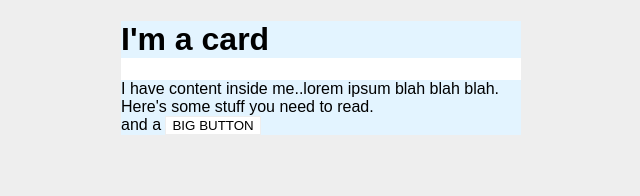
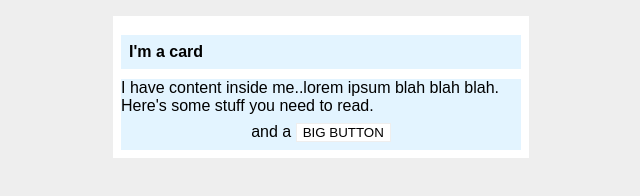
Before and after one commit to ryanshz/htmlcssbasics, a plain HTML site: page css-marginspadding/02-margin-and-padding-2/index.html in a window 1280 px wide. Shown: the whole page, without its empty margins (319-959 px from the left). Drawn offline with Linux system fonts and the light colour scheme.

Commit message:
started work on exercise 2 of css-marginspadding

```diff
--- a/css-marginspadding/02-margin-and-padding-2/style.css
+++ b/css-marginspadding/02-margin-and-padding-2/style.css
@@ -7,10 +7,13 @@ body {
   width: 400px;
   background: #fff;
   margin: 16px auto;
+  padding: 8px;
 }
 
 .title {
   background: #e3f4ff;
+  padding: 8px;
+  font-size: 16px;
 }
 
 .content {
@@ -19,6 +22,8 @@ body {
 
 .button-container {
   background: #e3f4ff;
+  padding: 8px;
+  text-align: center;
 }
 
 button {
```
